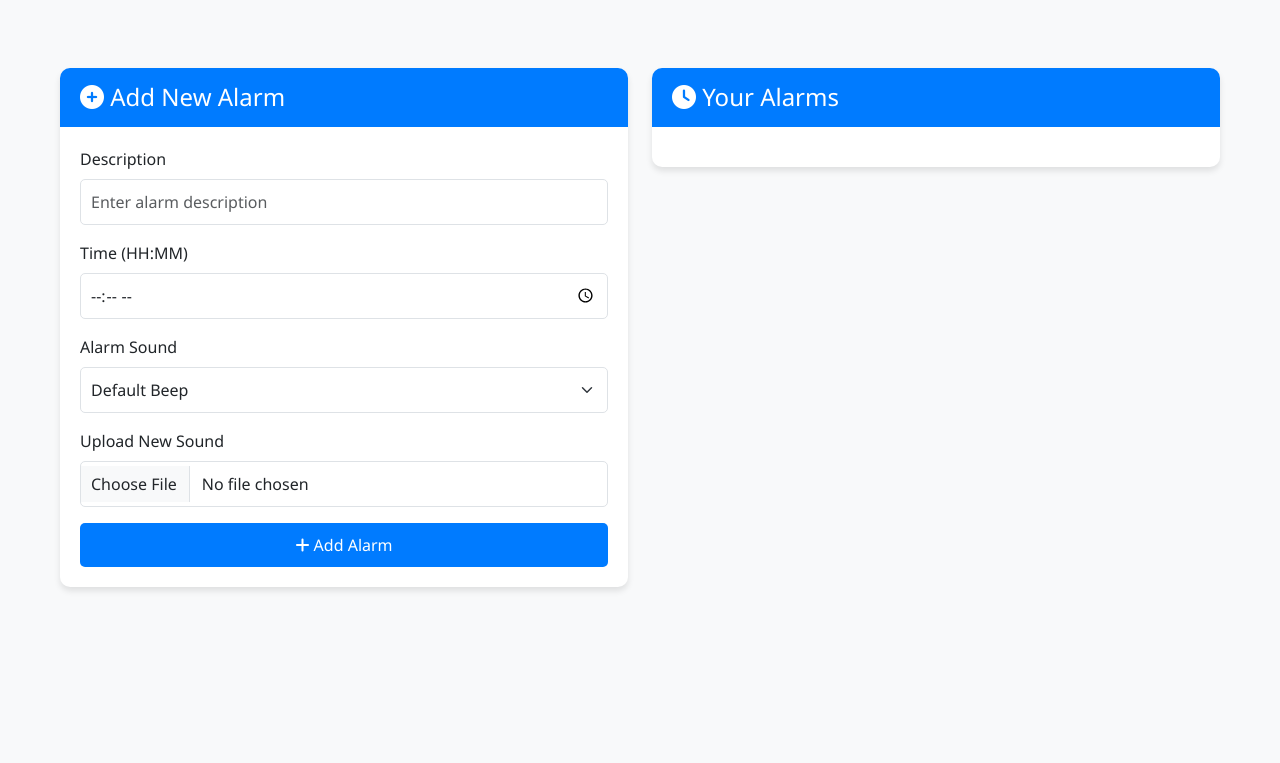
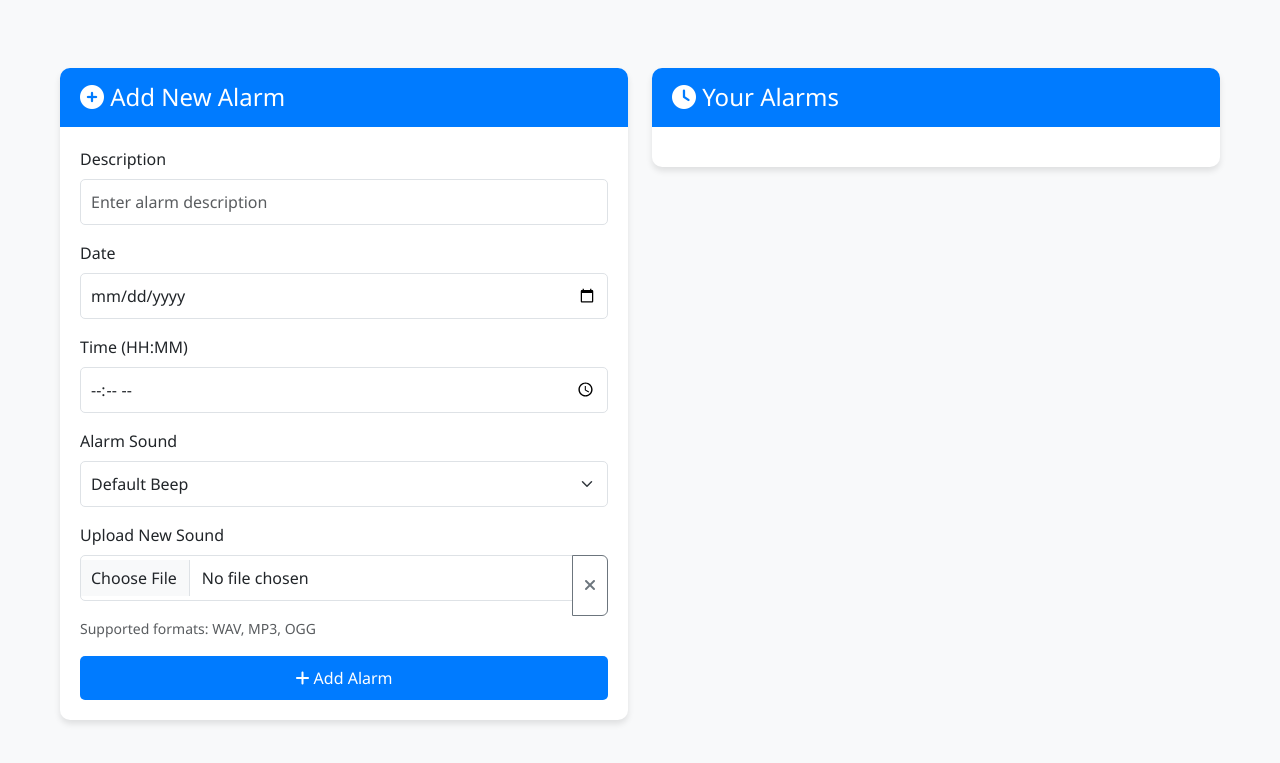
Before and after one commit to suje125/schedule-alarm, a Flask app: page /app in a window 1280 px wide. Shown: the top 763 px of the page. Run offline with Flask 3, Linux system fonts and the light colour scheme; some libraries are stand-ins or nearby versions.

Commit message:
Fix alarm sound, add date field, and improve sound options

```diff
--- a/app.py
+++ b/app.py
@@ -40,7 +40,7 @@ def index():
 
 @app.route('/app')
 def app_page():
-    return render_template('app.html')
+    return render_template('app.html', now=datetime.now())
 
 @app.route('/api/alarms', methods=['GET'])
 def get_alarms():
--- a/public/static/js/app.js
+++ b/public/static/js/app.js
@@ -11,7 +11,9 @@ document.addEventListener('DOMContentLoaded', function() {
 
     // Initialize audio context
     function initAudio() {
-        audioContext = new (window.AudioContext || window.webkitAudioContext)();
+        if (!audioContext) {
+            audioContext = new (window.AudioContext || window.webkitAudioContext)();
+        }
     }
 
     // Create a simple beep sound
@@ -38,6 +40,28 @@ document.addEventListener('DOMContentLoaded', function() {
         }, 3000);
     }
 
+    // Request notification permission
+    async function requestNotificationPermission() {
+        try {
+            const permission = await Notification.requestPermission();
+            if (permission === 'granted') {
+                showNotification('Notifications enabled!');
+            }
+        } catch (error) {
+            console.error('Error requesting notification permission:', error);
+        }
+    }
+
+    // Show browser notification
+    function showBrowserNotification(title, body) {
+        if (Notification.permission === 'granted') {
+            new Notification(title, {
+                body: body,
+                icon: '/static/images/icon.png'
+            });
+        }
+    }
+
     // Load existing alarms
     loadAlarms();
 
@@ -47,11 +71,13 @@ document.addEventListener('DOMContentLoaded', function() {
 
         const description = document.getElementById('description').value;
         const time = document.getElementById('time').value;
+        const date = document.getElementById('date').value;
         const sound = document.getElementById('sound').value;
 
         const alarm = {
             description,
             time,
+            date,
             sound,
             active: true
         };
@@ -64,6 +90,7 @@ document.addEventListener('DOMContentLoaded', function() {
 
         // Show notification
         showNotification('Alarm added successfully!');
+        showBrowserNotification('Alarm Added', `Alarm set for ${date} at ${time}`);
 
         // Reload alarms
         loadAlarms();
@@ -73,9 +100,15 @@ document.addEventListener('DOMContentLoaded', function() {
     document.getElementById('soundFile').addEventListener('change', function(e) {
         const file = e.target.files[0];
         if (file) {
-            // Here you would typically upload the file to the server
-            // and add it to the sound options
-            showNotification('Sound file selected: ' + file.name);
+            const reader = new FileReader();
+            reader.onload = function(e) {
+                const soundOption = document.createElement('option');
+                soundOption.value = e.target.result;
+                soundOption.textContent = file.name;
+                document.getElementById('sound').appendChild(soundOption);
+                showNotification('Sound file added to options!');
+            };
+            reader.readAsDataURL(file);
         }
     });
 
@@ -83,6 +116,8 @@ document.addEventListener('DOMContentLoaded', function() {
     setInterval(checkAlarms, 60000);
     // Initial check
     checkAlarms();
+    // Request notification permission
+    requestNotificationPermission();
 });
 
 function saveAlarm(alarm) {
@@ -103,12 +138,15 @@ function loadAlarms() {
         alarmElement.innerHTML = `
             <div>
                 <strong>${alarm.description}</strong><br>
+                <small>Date: ${alarm.date}</small><br>
                 <small>Time: ${alarm.time}</small>
             </div>
             <div>
-                <button class="btn btn-danger btn-sm" onclick="deleteAlarm(${index})">Delete</button>
+                <button class="btn btn-danger btn-sm" onclick="deleteAlarm(${index})">
+                    <i class="fas fa-trash"></i>
+                </button>
                 <button class="btn btn-warning btn-sm" onclick="toggleAlarm(${index})">
-                    ${alarm.active ? 'Disable' : 'Enable'}
+                    <i class="fas ${alarm.active ? 'fa-bell' : 'fa-bell-slash'}"></i>
                 </button>
             </div>
         `;
@@ -132,13 +170,14 @@ function toggleAlarm(index) {
 
 function checkAlarms() {
     const now = new Date();
+    const currentDate = now.toISOString().split('T')[0];
     const currentTime = now.getHours().toString().padStart(2, '0') + ':' +
                        now.getMinutes().toString().padStart(2, '0');
 
     const alarms = JSON.parse(localStorage.getItem('alarms') || '[]');
 
     alarms.forEach((alarm, index) => {
-        if (alarm.active && alarm.time === currentTime) {
+        if (alarm.active && alarm.date === currentDate && alarm.time === currentTime) {
             // Play sound
             if (!audioContext) {
                 initAudio();
@@ -146,8 +185,9 @@ function checkAlarms() {
             currentAlarmSound = createBeepSound();
             currentAlarmSound.start(0);
 
-            // Show notification
+            // Show notifications
             showNotification(`Alarm: ${alarm.description}`);
+            showBrowserNotification('Alarm', alarm.description);
 
             // Stop sound after 5 seconds
             setTimeout(() => {
--- a/public/templates/app.html
+++ b/public/templates/app.html
@@ -23,6 +23,10 @@
                                 <input type="text" class="form-control" id="description" required placeholder="Enter alarm description">
                             </div>
                             <div class="mb-3">
+                                <label for="date" class="form-label">Date</label>
+                                <input type="date" class="form-control" id="date" required min="{{ now.strftime('%Y-%m-%d') }}">
+                            </div>
+                            <div class="mb-3">
                                 <label for="time" class="form-label">Time (HH:MM)</label>
                                 <input type="time" class="form-control" id="time" required>
                             </div>
@@ -34,7 +38,13 @@
                             </div>
                             <div class="mb-3">
                                 <label for="soundFile" class="form-label">Upload New Sound</label>
-                                <input type="file" class="form-control" id="soundFile" accept=".wav,.mp3,.ogg">
+                                <div class="input-group">
+                                    <input type="file" class="form-control" id="soundFile" accept=".wav,.mp3,.ogg">
+                                    <button class="btn btn-outline-secondary" type="button" id="clearSound">
+                                        <i class="fas fa-times"></i>
+                                    </button>
+                                </div>
+                                <small class="text-muted">Supported formats: WAV, MP3, OGG</small>
                             </div>
                             <button type="submit" class="btn btn-primary">
                                 <i class="fas fa-plus"></i> Add Alarm
```
